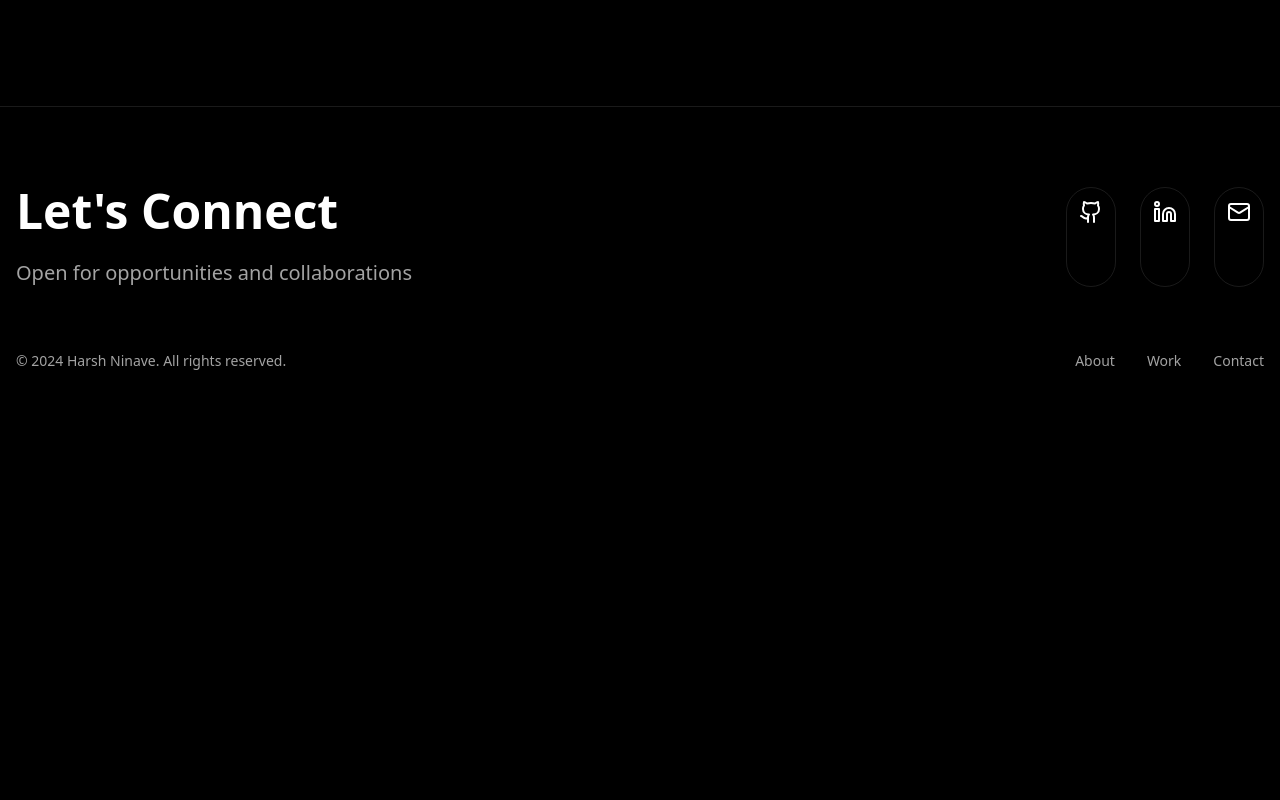
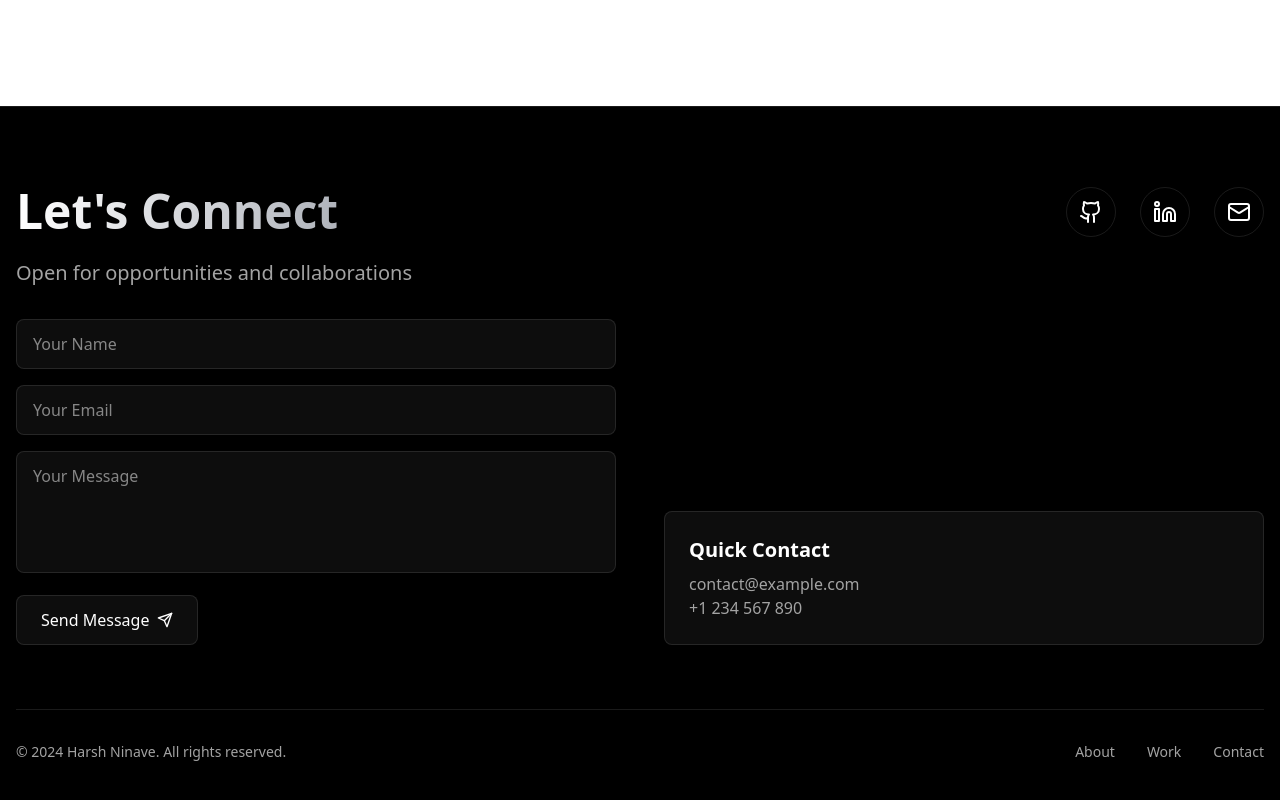
Before and after one commit to Harshninave04/theycallmeharsh, a React (Vite) app: page / in a window 1280 px wide. Shown: the part 4422-5222 px from the top of the page. Built offline with nearby package versions, Linux system fonts and the light colour scheme.

Commit message:
Footer section enhanced!

```diff
--- a/src/App.tsx
+++ b/src/App.tsx
@@ -22,8 +22,8 @@ function App() {
       </section>
 
       <section id="projects" className="min-h-screen">
+        <Work />
         <Skills />
-        <Work />
       </section>
 
       <section id="contact" className="min-h-screen">
--- a/src/components/layout/Footer.tsx
+++ b/src/components/layout/Footer.tsx
@@ -1,8 +1,20 @@
-import React from 'react';
+import React, { useState } from 'react';
 import { motion } from 'framer-motion';
-import { Github, Linkedin, Mail } from 'lucide-react';
+import { Github, Linkedin, Mail, Send } from 'lucide-react';
 
 const Footer = () => {
+  const [formData, setFormData] = useState({
+    name: '',
+    email: '',
+    message: '',
+  });
+
+  const handleSubmit = (e: React.FormEvent) => {
+    e.preventDefault();
+    // Add your form submission logic here
+    console.log(formData);
+  };
+
   const currentYear = new Date().getFullYear();
 
   return (
@@ -11,31 +23,94 @@ const Footer = () => {
         <div className="grid grid-cols-1 md:grid-cols-2 gap-12 mb-16">
           <div>
             <motion.h2
-              className="text-5xl font-bold mb-6"
+              className="text-5xl font-bold mb-6 bg-gradient-to-r from-white to-gray-500 bg-clip-text text-transparent"
               initial={{ opacity: 0, y: 20 }}
               whileInView={{ opacity: 1, y: 0 }}
-              transition={{ duration: 0.5 }}
-            >
+              transition={{ duration: 0.5 }}>
               Let's Connect
             </motion.h2>
             <motion.p
               className="text-xl text-neutral-400"
               initial={{ opacity: 0, y: 20 }}
               whileInView={{ opacity: 1, y: 0 }}
-              transition={{ duration: 0.5, delay: 0.1 }}
-            >
+              transition={{ duration: 0.5, delay: 0.1 }}>
               Open for opportunities and collaborations
             </motion.p>
+
+            {/* Contact Form */}
+            <motion.form
+              onSubmit={handleSubmit}
+              className="mt-8 space-y-4"
+              initial={{ opacity: 0 }}
+              whileInView={{ opacity: 1 }}
+              transition={{ duration: 0.5, delay: 0.2 }}>
+              <div>
+                <input
+                  type="text"
+                  placeholder="Your Name"
+                  className="w-full bg-white/5 border border-white/10 rounded-lg px-4 py-3
+                           focus:outline-none focus:border-white/30 transition-colors
+                           text-white placeholder-white/50"
+                  value={formData.name}
+                  onChange={(e) => setFormData({ ...formData, name: e.target.value })}
+                />
+              </div>
+              <div>
+                <input
+                  type="email"
+                  placeholder="Your Email"
+                  className="w-full bg-white/5 border border-white/10 rounded-lg px-4 py-3
+                           focus:outline-none focus:border-white/30 transition-colors
+                           text-white placeholder-white/50"
+                  value={formData.email}
+                  onChange={(e) => setFormData({ ...formData, email: e.target.value })}
+                />
+              </div>
+              <div>
+                <textarea
+                  placeholder="Your Message"
+                  rows={4}
+                  className="w-full bg-white/5 border border-white/10 rounded-lg px-4 py-3
+                           focus:outline-none focus:border-white/30 transition-colors
+                           text-white placeholder-white/50 resize-none"
+                  value={formData.message}
+                  onChange={(e) => setFormData({ ...formData, message: e.target.value })}
+                />
+              </div>
+              <motion.button
+                type="submit"
+                whileHover={{ scale: 1.02 }}
+                whileTap={{ scale: 0.98 }}
+                className="group flex items-center gap-2 bg-white/5 border border-white/10
+                         rounded-lg px-6 py-3 text-white hover:bg-white/10
+                         transition-colors duration-300">
+                Send Message
+                <Send className="w-4 h-4 group-hover:translate-x-1 transition-transform" />
+              </motion.button>
+            </motion.form>
           </div>
 
-          <div className="flex gap-6 md:justify-end">
-            <SocialLink href="https://github.com" icon={<Github />} />
-            <SocialLink href="https://linkedin.com" icon={<Linkedin />} />
-            <SocialLink href="mailto:contact@example.com" icon={<Mail />} />
+          <div className="flex flex-col justify-between">
+            <div className="flex gap-6 md:justify-end">
+              <SocialLink href="https://github.com/Harshninave04" icon={<Github />} />
+              <SocialLink href="https://linkedin.com/in/Harshninave2004" icon={<Linkedin />} />
+              <SocialLink href="mailto:harshninave32@gmail.com" icon={<Mail />} />
+            </div>
+
+            <motion.div
+              className="mt-8 md:mt-0 p-6 bg-white/5 border border-white/10 rounded-lg
+                       hover:bg-white/10 transition-colors duration-300"
+              whileHover={{ scale: 1.02 }}>
+              <h3 className="text-xl font-semibold mb-2">Quick Contact</h3>
+              <p className="text-neutral-400">contact@example.com</p>
+              <p className="text-neutral-400">+1 234 567 890</p>
+            </motion.div>
           </div>
         </div>
 
-        <div className="flex flex-col md:flex-row justify-between items-center text-neutral-400 text-sm">
+        <div
+          className="flex flex-col md:flex-row justify-between items-center
+                      text-neutral-400 text-sm border-t border-white/10 pt-8">
           <p>© {currentYear} Harsh Ninave. All rights reserved.</p>
           <nav className="flex gap-8 mt-4 md:mt-0">
             <FooterLink href="#about">About</FooterLink>
@@ -53,10 +128,10 @@ const SocialLink = ({ href, icon }: { href: string; icon: React.ReactNode }) =>
     href={href}
     target="_blank"
     rel="noopener noreferrer"
-    className="p-3 border border-white/10 rounded-full hover:bg-white hover:text-black transition-colors duration-300"
+    className="p-3 border border-white/10 rounded-full hover:bg-white/10
+             hover:border-white/30 transition-all duration-300"
     whileHover={{ scale: 1.1 }}
-    whileTap={{ scale: 0.9 }}
-  >
+    whileTap={{ scale: 0.9 }}>
     {icon}
   </motion.a>
 );
@@ -64,10 +139,13 @@ const SocialLink = ({ href, icon }: { href: string; icon: React.ReactNode }) =>
 const FooterLink = ({ href, children }: { href: string; children: React.ReactNode }) => (
   <motion.a
     href={href}
-    className="hover:text-white transition-colors"
-    whileHover={{ x: 5 }}
-  >
+    className="hover:text-white transition-colors relative group"
+    whileHover={{ x: 5 }}>
     {children}
+    <span
+      className="absolute -bottom-1 left-0 w-0 h-[1px] bg-white
+                   group-hover:w-full transition-all duration-300"
+    />
   </motion.a>
 );
 
```
